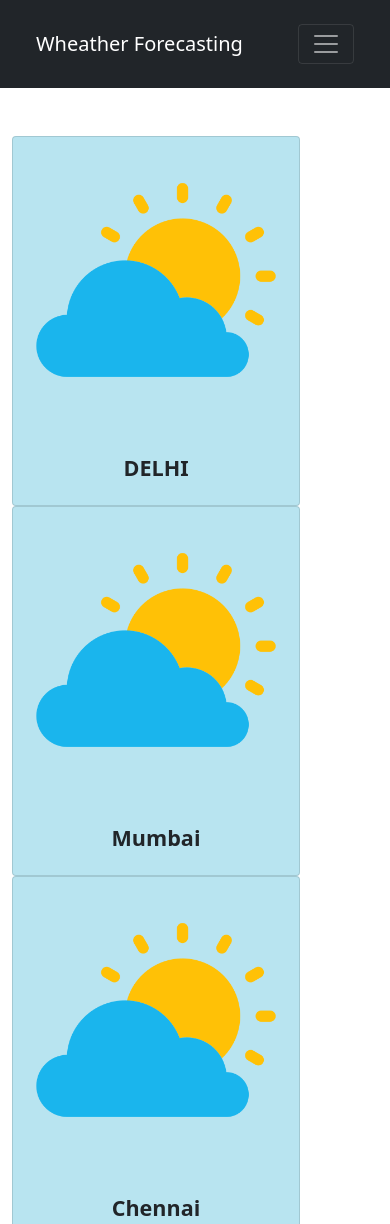
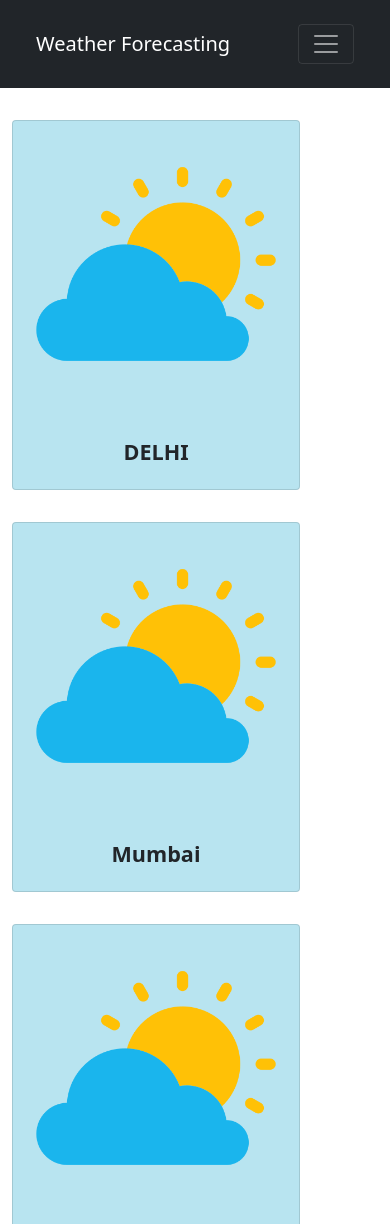
Before and after one commit to AdityaKumarAlok/WheatherForecasting, a plain HTML site: page index.html in a window 390 px wide. Shown: the top 1224 px of the page. Drawn offline with nearby package versions, Linux system fonts and the light colour scheme; no server answers.

Commit message:
Mobile Responsivness Added

```diff
--- a/index.html
+++ b/index.html
@@ -18,7 +18,7 @@
       style="padding: 1.5rem"
     >
       <div class="container-fluid">
-        <a class="navbar-brand" href="#">Wheather Forecasting</a>
+        <a class="navbar-brand" href="#">Weather Forecasting</a>
         <button
           class="navbar-toggler"
           type="button"
@@ -49,9 +49,9 @@
         </ul>
       </div>
     </nav>
-    <div class="container my-5">
+    <div class="container my-3">
       <div class="row">
-        <div class="col-sm">
+        <div class="col-sm my-3">
           <div
             class="card h-100"
             style="width: 18rem; background-color: #b8e4f0"
@@ -76,7 +76,7 @@
             </div>
           </div>
         </div>
-        <div class="col-sm">
+        <div class="col-sm my-3">
           <div
             class="card h-100"
             style="width: 18rem; background-color: #b8e4f0"
@@ -101,7 +101,7 @@
             </div>
           </div>
         </div>
-        <div class="col-sm">
+        <div class="col-sm my-3">
           <div
             class="card h-100"
             style="width: 18rem; background-color: #b8e4f0"
@@ -126,7 +126,7 @@
             </div>
           </div>
         </div>
-        <div class="col-sm">
+        <div class="col-sm my-3">
           <div
             class="card h-100"
             style="width: 18rem; background-color: #b8e4f0"
```
Also changed, not shown: style.css (added).
